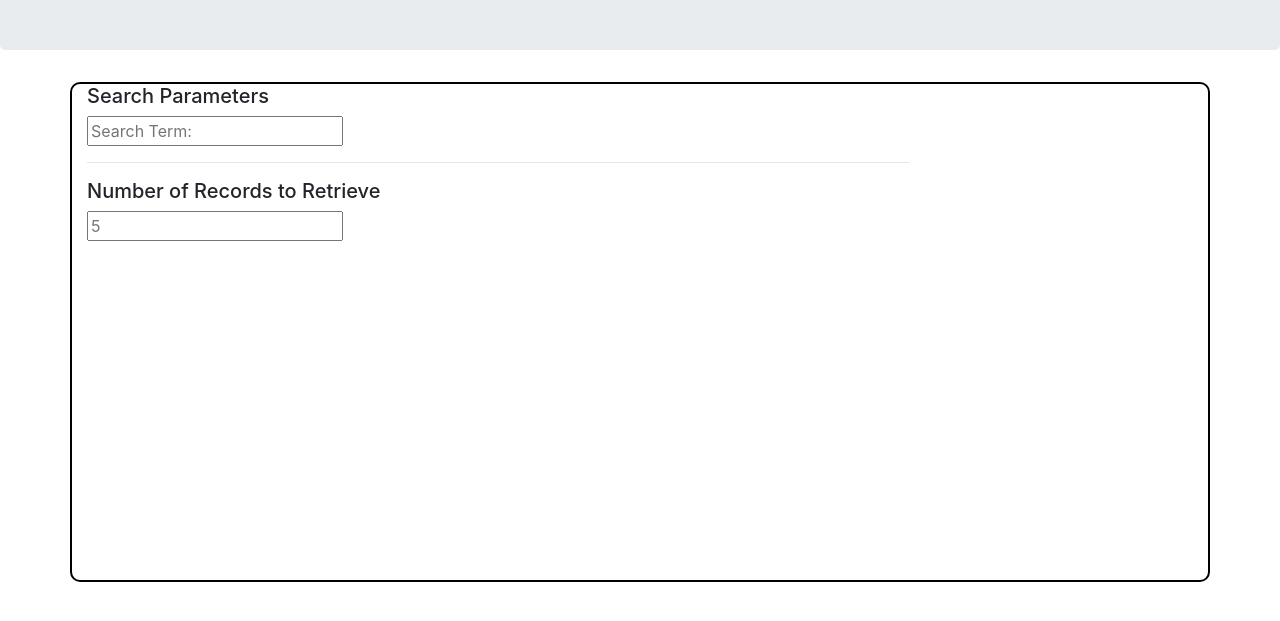
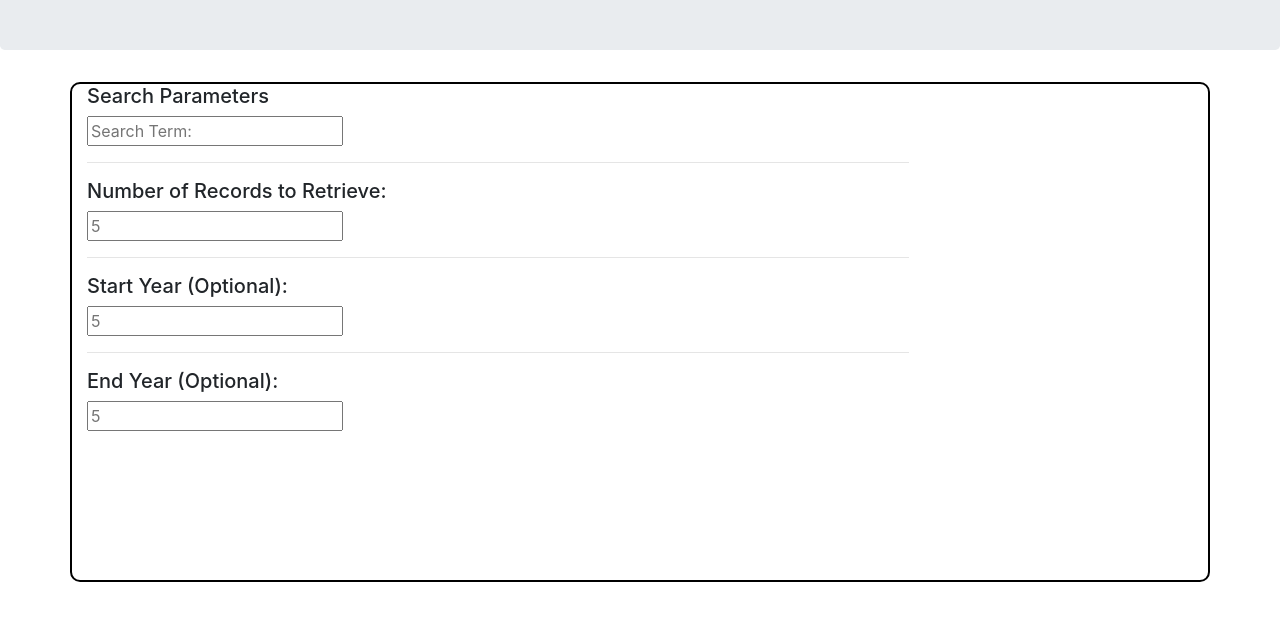
Before and after one commit to mastersonkl/classWork1, a plain HTML site: page index.html in a window 1280 px wide. Shown: the part 153-774 px from the top of the page. Drawn offline with nearby package versions, Linux system fonts and the light colour scheme; no server answers.

Commit message:
adding things

```diff
--- a/index.html
+++ b/index.html
@@ -29,7 +29,17 @@
           </div>
           <hr />
           <div id="record-quantity">
-            <h5>Number of Records to Retrieve</h5>
+            <h5>Number of Records to Retrieve:</h5>
+            <input type="text" placeholder="5" />
+          </div>
+          <hr />
+          <div id="record-quantity">
+            <h5>Start Year (Optional):</h5>
+            <input type="text" placeholder="5" />
+          </div>
+          <hr />
+          <div id="record-quantity">
+            <h5>End Year (Optional):</h5>
             <input type="text" placeholder="5" />
           </div>
         </div>
@@ -39,3 +49,46 @@
     <script src="./assets/script.js"></script>
   </body>
 </html>
+<!-- <!DOCTYPE html>
+<html lang="en">
+<head>
+  <meta charset="UTF-8">
+  <meta name="viewport" content="width=device-width>, initial-scale=1.0">
+  <title>Document</title>
+  <link rel="stylesheet" href="style.css">
+  <link rel="stylesheet" href="https://stackpath.bootstrapcdn.com/bootstrap/4.5.0/css/bootstrap.min.css" integrity="sha384-9aIt2nRpC12Uk9gS9baDl411NQApFmC26EwAOH8WgZl5MYYxFfc+NcPb1dKGj7Sk" crossorigin="anonymous">
+</head>
+<body>
+   <h1 class="font">NEW YORK TIMES SEARCH </h1>
+  <div class="container-1">
+    <div class="card" style="width: 80%;">
+      <nav class="navbar navbar-expand-lg navbar-light bg-dark"></nav>
+      <div class="card-body">
+        <h5 class="card-title">Card title</h5>
+        <p class="card-text">Some quick example text to build on the card title and make up the bulk of the card's content.</p>
+        <a href="#" class="btn btn-primary">Go somewhere</a>
+      </div>
+    </div>
+  </div>
+  <div class= "container-2">
+    <div class="card" style="width: 80%;">
+      <nav class="navbar navbar-expand-lg navbar-light bg-dark"></nav>
+      <div class="card-body">
+        <h5 class="card-title">Card title</h5>
+        <p class="card-text">Some quick example text to build on the card title and make up the bulk of the card's content.</p>
+        <a href="#" class="btn btn-primary">Go somewhere</a>
+       </div>
+    </div>
+    <div class="container-3">
+      <div class="card" style="width: 80%;">
+        <nav class="navbar navbar-expand-lg navbar-light bg-dark"></nav>
+        <div class="card-body">
+          <h5 class="card-title">Card title</h5>
+          <p class="card-text">Some quick example text to build on the card title and make up the bulk of the card's content.</p>
+          <a href="#" class="btn btn-primary">Go somewhere</a>
+        </div>
+      </div>
+    </div>
+  </div>
+</body>
+</html> -->
```
